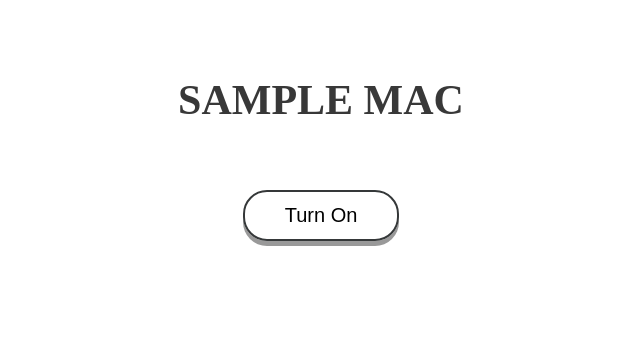
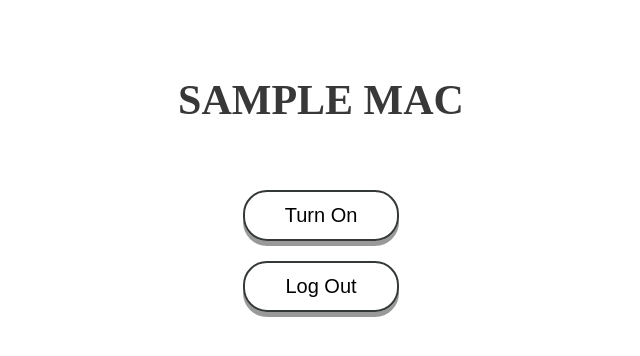
Before and after one commit to TheLastBilly/wol_control, a Flask app: page / in a window 1280 px wide. Shown: the top 356 px of the page, without its empty margins (319-959 px from the left). Run offline with Flask 2, Linux system fonts and the light colour scheme; a user stored in the database is signed in; tables that the repository leaves empty hold one stand-in row (values such as "Sample post").

Commit message:
Added logout button

```diff
--- a/wol_control/templates/control.html
+++ b/wol_control/templates/control.html
@@ -27,6 +27,11 @@
             <p class="message"> {{ message }} </p>
         {% endif %}
         {% endfor %}
+        <p>
+            <form method="GET" action="/logout">
+                <button>Log Out</button>
+            </form>
+        </p>
     </div>
 </body>
 </html>
```
